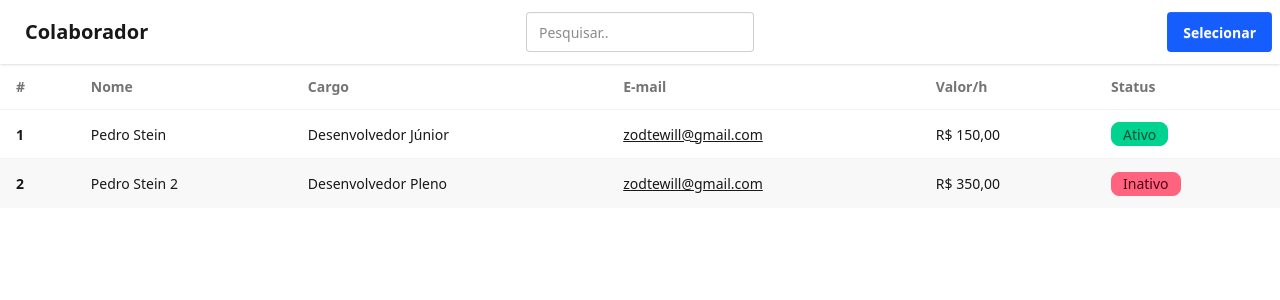
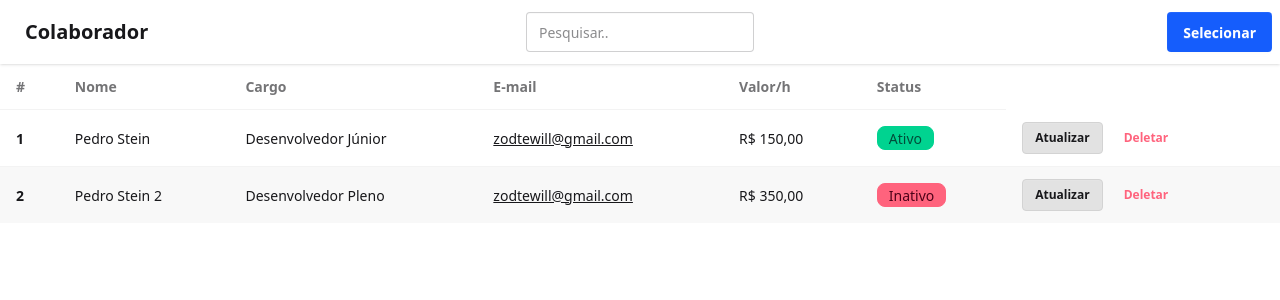
Before and after one commit to Pedro6Stein/RegistroDePrestadores, a React (Vite) app in the folder crud-frontend/: page / in a window 1280 px wide. Shown: the top 300 px of the page. Built offline with nearby package versions, Linux system fonts and the light colour scheme.

Commit message:
Fix: Botao atualizar e deletar

```diff
--- a/crud-frontend/src/components/Tablelist.jsx
+++ b/crud-frontend/src/components/Tablelist.jsx
@@ -27,11 +27,15 @@ export default function TableList() {
                             <td>
                                 <a className="link" href={`mailto:${f.email}`}>{f.email}</a>
                             </td>
-                            <td>{f.valorHora.toLocaleString("pt-BR", {style: "currency", currency:"BRL"})}</td>
+                            <td>{f.valorHora.toLocaleString("pt-BR", { style: "currency", currency: "BRL" })}</td>
                             <td>
                                 <span className={`badge ${f.isAtivo ? "badge-success" : "badge-error"}`}>
                                     {f.isAtivo ? "Ativo" : "Inativo"}
                                 </span>
+                            </td>
+                            <td className="flex gap-2">
+                                <button className="btn btn-active btn-sm">Atualizar</button>
+                                <button className="btn btn-ghost text-error hover:bg-error/10 btn-sm">Deletar</button>
                             </td>
                         </tr>
                     ))}
```
